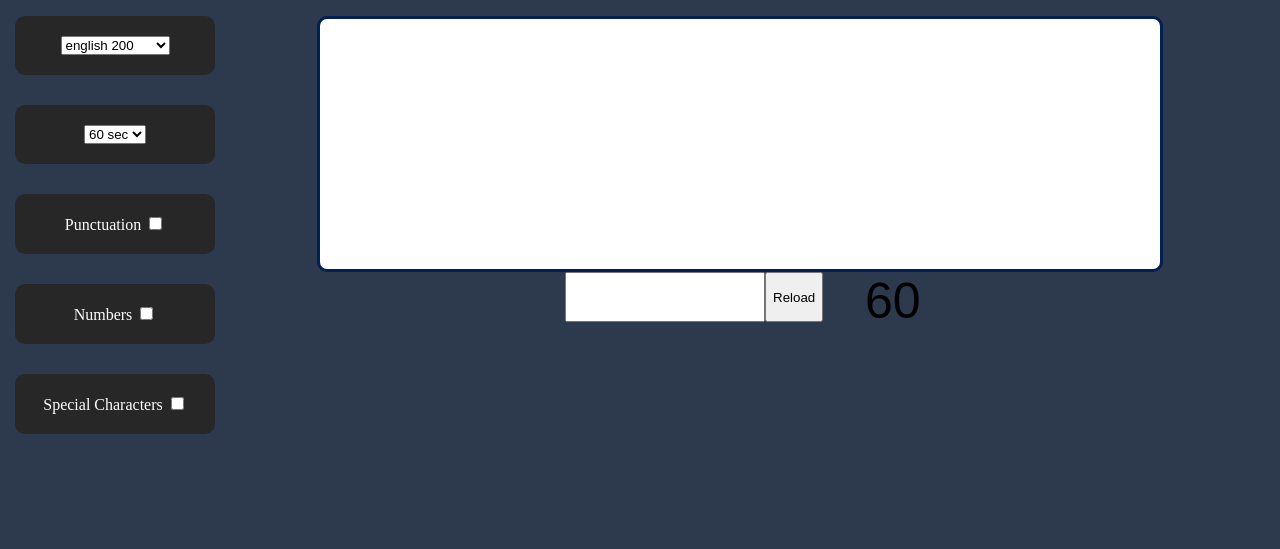
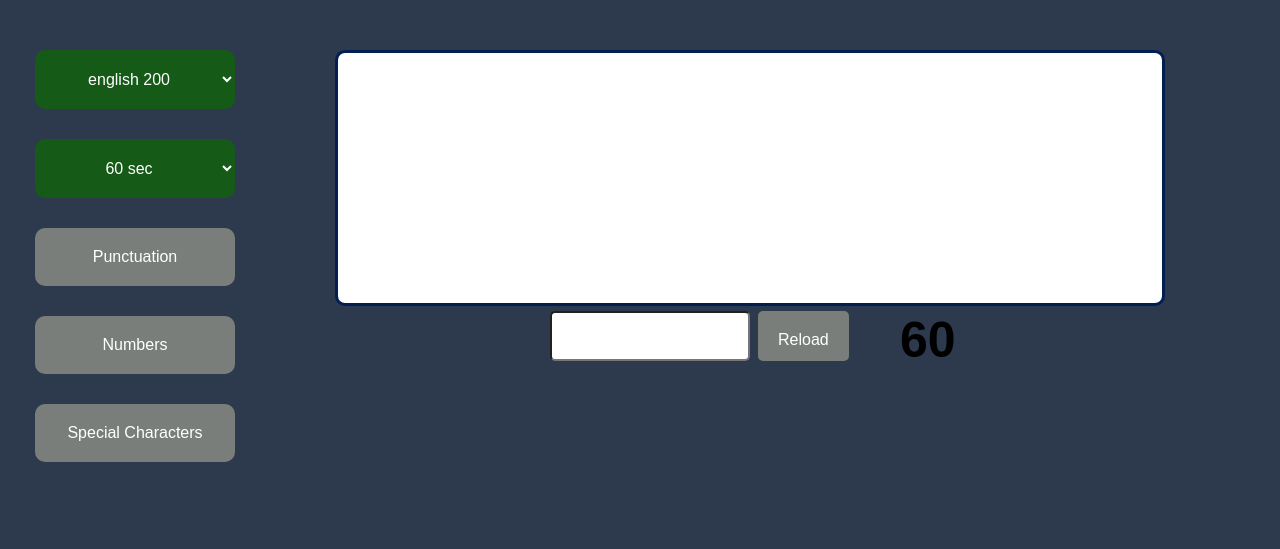
Before and after one commit to ariabrams65/CoffeeType, a Flask app: template templates/index.html in a window 1280 px wide. Shown: the part 61-610 px from the top of the page. Run offline with Flask 2, Linux system fonts and the light colour scheme; the template is opened without the code that fills it, so the values that code supplies are empty.

Commit message:
changed styling on option list buttons

```diff
--- a/static/index.js
+++ b/static/index.js
@@ -30,10 +30,14 @@ function TextData() {
 function assignEventListeners() {
     let elements = getAllInteractiveElements();
 
+    elements.numbers.addEventListener('click', toggleButton);
+    elements.punctuation.addEventListener('click', toggleButton);
+    elements.specialCharacters.addEventListener('click', toggleButton);
+
     elements.wordset.addEventListener('change', resetTest);
-    elements.punctuation.addEventListener('change', resetTest);
-    elements.numbers.addEventListener('change', resetTest);
-    elements.specialCharacters.addEventListener('change', resetTest);
+    elements.punctuation.addEventListener('click', resetTest);
+    elements.numbers.addEventListener('click', resetTest);
+    elements.specialCharacters.addEventListener('click', resetTest);
     elements.reloadButton.addEventListener('click', resetTest);
     elements.window.addEventListener('resize', reloadText);
     elements.window.addEventListener('DOMContentLoaded', changeText);
@@ -42,8 +46,12 @@ function assignEventListeners() {
 }
 
 
+function toggleButton(event) {
+    event.currentTarget.classList.toggle('pressed');
+}
+
+
 function resetTest(event) {
-    console.log(event.currentTarget)
     clearInterval(event.currentTarget.textData.intervalId);
     event.currentTarget.textData.reset();
     document.getElementById('timer').innerHTML = document.getElementById('duration').value;
@@ -261,9 +269,9 @@ async function requestText() {
         body: JSON.stringify({
             'numWords': Number(elements.wordset.value),
             'wordset': elements.wordset.options[elements.wordset.selectedIndex].dataset.wordset,
-            'punctuation': elements.punctuation.checked,
-            'numbers': elements.numbers.checked,
-            'specialCharacters' : elements.specialCharacters.checked,
+            'punctuation': elements.punctuation.classList.contains('pressed'),
+            'numbers': elements.numbers.classList.contains('pressed'),
+            'specialCharacters' : elements.specialCharacters.classList.contains('pressed'),
             'quote': false
         })
     })
--- a/static/styles/style.css
+++ b/static/styles/style.css
@@ -35,6 +35,10 @@ li a:hover {
     float: right;
 }
 
+.option-list {
+    margin-left: 20px;
+}
+
 .option-list ul {
     list-style-type: none;
     padding: 0;
@@ -44,11 +48,6 @@ li a:hover {
 
 .option-list ul li {
     text-align: center;
-    margin: 0 0 30px 0;
-    padding: 20px;
-    color: white;
-    background-color: rgb(40, 39, 39);
-    border-radius: 10px;
 }
 
 .typing {
@@ -60,6 +59,7 @@ li a:hover {
 .text {
     background-color: white;
     margin: auto;
+    margin-bottom: 5px;
     border: 3px solid #021f51 ;
     height: 250px;
     width: 80%;
@@ -75,19 +75,20 @@ li a:hover {
 }
 
 .text p {
-    font-size: 30px;
+    font-size: 40px;
+    margin-top: 10px
 }
 
 .flex-container {
     display: flex;
     width: 100%;
-    margin-top: 16px;
+    margin-top: 50px;
 }
 
 .under-text {
     display: block;
     height: 50px;
-    width: 350px;
+    width: 400px;
     margin: auto;
 }
 
@@ -96,13 +97,24 @@ li a:hover {
     display: block;
     height: 100%;
     width: 200px;
+    margin-right: 8px;
     font-size: 25px;
     float: left;
+    border-radius: 5px;
 }
 
 #reload-button {
     display: inline-block;
     height: 100%;
+
+    background-color: #7a7e7a;
+    border: none;
+    color: white;
+    text-align: center;
+    text-decoration: none;
+    font-size: 16px;
+    padding: 20px;
+    border-radius: 5px;
 }
 
 #timer {
@@ -111,9 +123,34 @@ li a:hover {
     margin: 0;
     font-size: 50px;
     font-family: Arial;
+    font-weight: bold;
     color: rgb(0, 0, 0);
+
 }
 
 .highlight {
     background-color: rgb(203, 201, 201)
 }
+
+.option-list .pressed {
+       background-color: #155a17;
+}
+
+.option-list button, .select {
+    background-color: #7a7e7a;
+    border: none;
+    color: white;
+    text-align: center;
+    text-decoration: none;
+    display: inline-block;
+    font-size: 16px;
+
+    margin: 0 0 30px 0;
+    padding: 20px;
+    border-radius: 10px;
+    width: 100%;
+}
+
+.option-list button:hover, .option-list select:hover, #reload-button:hover {
+    background-color: #4e504e;
+}
--- a/templates/index.html
+++ b/templates/index.html
@@ -10,7 +10,7 @@
         <ul>
             <li>
                 <!--<label>Wordset</label> -->
-                <select id="wordset">
+                <select id="wordset" class="select pressed">
                     <option value="200" data-wordset="english">english 200</option>
                     <option value="1000" data-wordset="english">english 1,000</option>
                     <option value="10000" data-wordset="english">english 10,000</option>
@@ -18,23 +18,20 @@
             </li>
             <li>
                 <!--<label>Duration</label> -->
-                <select id="duration">
+                <select id="duration" class="select pressed">
                     <option value="60">60 sec</option>
                     <option value="30">30 sec</option>
                     <option value="15">15 sec</option>
                 </select>
             </li>
             <li>
-                <label>Punctuation</label>
-                <input type="checkbox" id="punctuation">
+                <button type="button" id="punctuation">Punctuation</button>
             </li>
             <li>
-                <label>Numbers</label>
-                <input type="checkbox" id="numbers">
+                <button type="button" id="numbers">Numbers</button>
             </li>
             <li>
-                <label>Special Characters</label>
-                <input type="checkbox" id="special-characters">
+                <button type="button" id="special-characters">Special Characters</button>
             </li>
         </ul>
     </div>
--- a/text_generation/text_generation.py
+++ b/text_generation/text_generation.py
@@ -11,8 +11,10 @@ def generateText(json, length):
 
     return ' '.join(finalWordList)
 
+
 def getQuote(size):
     pass
+
 
 def _getTruncatedWordset(wordset, numWords):
     with open('text_generation/' + wordset + '_words.txt') as words:
```
